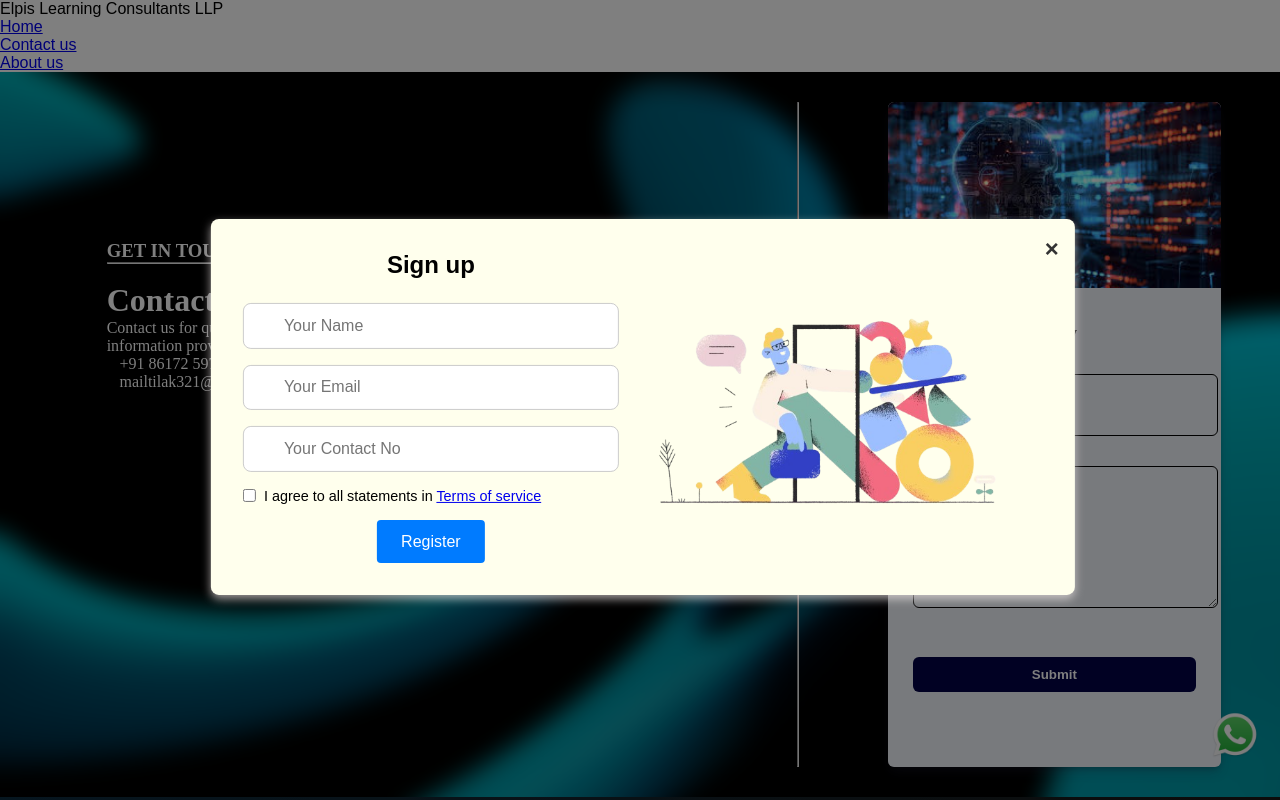
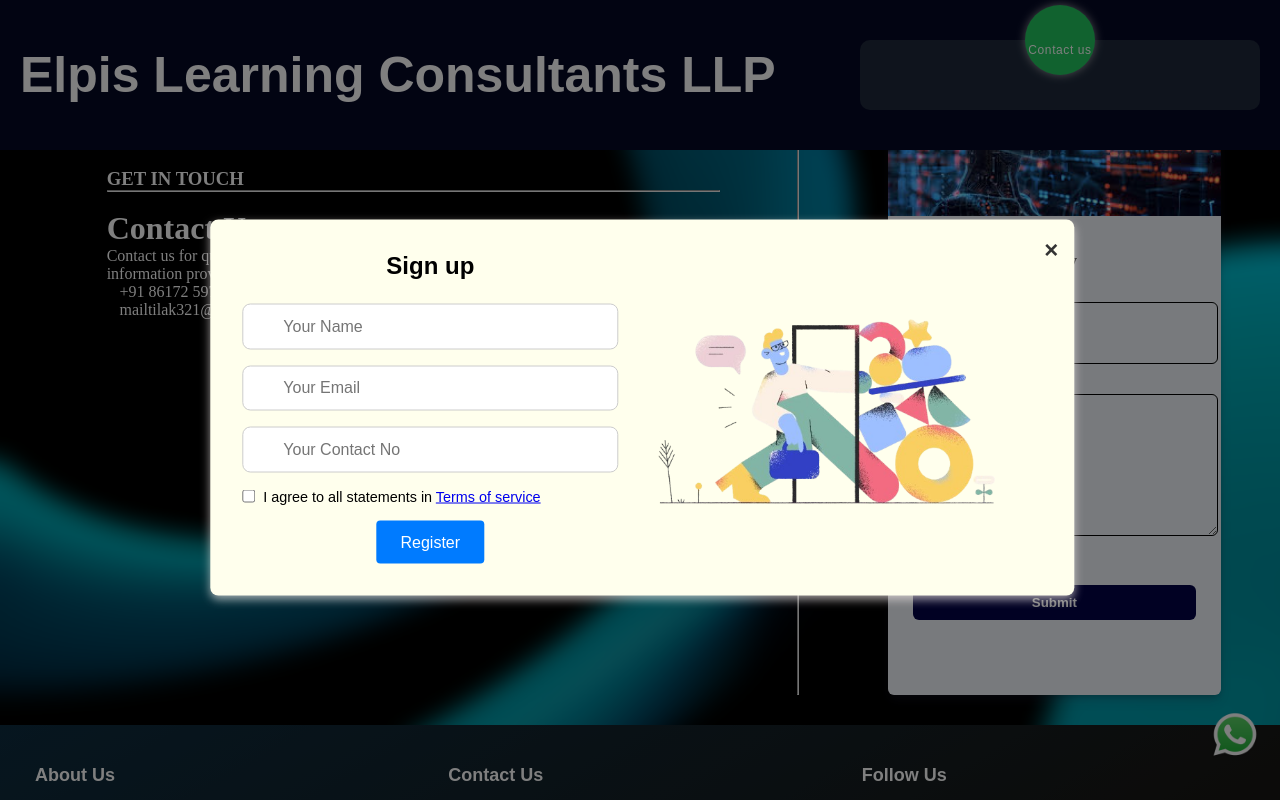
Before and after one commit to el983/demo1, a React (Create React App) app: page /contact in a window 1280 px wide. Shown: the top 800 px of the page. Built offline with nearby package versions, Linux system fonts and the light colour scheme.

Commit message:
Update Navbar.css

```diff
--- a/src/components/Navbar.css
+++ b/src/components/Navbar.css
@@ -1,125 +1,131 @@
-.navbar {
-    margin: 0px;
-    padding: 0px;
+  .container {
     position: fixed;
-    display:flex;
+    display: flex;
+    justify-content: space-between; /* Space between the logo and navigation */
     align-items: center;
-    background-color:#0d2c3f;
-    padding: 20px;
     width: 100%;
+    height: 150px;
+    padding: 0 20px;
+    background-color: #050925;
+    z-index: 90;
+  }
+
+  .logo {
+    font-size: 50px;
+    color: #fff;
+    font-weight: bold;
+    text-align: left;
+  }
+
+  .navigation {
+    position: fixed; /* Keep the navigation always visible */
+    top: 5%; /* Move it upwards by setting a percentage */
+    right: 20px; /* Keep it aligned to the right */
+    transform: translateY(0); /* Remove vertical centering */
+    width: 400px; /* Adjust width for better visibility */
+    height: 70px;
+    background: #1e293b; /* Dark gray */
+    display: flex;
+    justify-content: center;
+    border-radius: 10px;
+    z-index: 90; /* Ensure it stays above other elements */
+  }
+
+  .navigation ul {
+    display: flex;
+    width: 100%;
+    justify-content: space-between; /* Space icons evenly */
+  }
+
+  .navigation ul li {
+    position: relative;
+    list-style: none;
+    width: 70px;
+    height: 70px;
     z-index: 1;
   }
 
-.nav-title {
-    font-family: 'Playfair Display SC';
-    width: 75%;
-    font-size: 50px;
-    margin-left: 0;
-    color: rgb(255, 255, 255);
+  .navigation ul li a {
+    position: relative;
+    display: flex;
+    justify-content: center;
+    align-items: center;
+    flex-direction: column;
+    width: 100%;
+    text-align: center;
+    font-weight: 500;
   }
 
-.lalu {
-    width: 25%;
-    display: flex;
-    align-items: center;
-    justify-content: space-around;
-    margin: auto;
+  .navigation ul li a .icon {
+    position: relative;
+    display: block;
+    line-height: 75px;
+    font-size: 1.5em;
+    text-align: center;
+    transition: 0.5s;
+    color: #bfe3f3; /* Light blue icons */
   }
 
-.lalu span {
-    cursor: pointer;
-    display: none;
-    color: #ffffff;
+  .navigation ul li.active a .icon {
+    transform: translateY(-32px);
   }
 
-.nav-items {
-    width: 90%;
-    height: auto;
-    display: flex;
-    align-items: center;
-    justify-content: space-around;
-    margin: auto;
-    color: white;
-    gap: 3vw;
+  .navigation ul li a .text {
+    position: absolute;
+    color: #fff;
+    font-weight: 400;
+    font-size: 0.75em;
+    letter-spacing: 0.05em;
+    transition: 0.5s;
+    opacity: 0;
+    transform: translateY(20px);
   }
 
-.nav-items1 {
-    display: none;
+  .navigation ul li.active a .text {
+    opacity: 1;
+    transform: translateY(10px);
   }
 
-.nav-items a, .nav-items1 a {
-    position: relative;
-    text-decoration: none;
-    font-family: 'Poppins', sans-serif;
-    color: rgb(255, 255, 255);
-    font-size: 18px;
-    letter-spacing: 0.5px;
+  .navigation ul li a::before {
+    content: ""; /* Pseudo-element for hover effect */
+    position: absolute;
+    top: 0%; /* Center vertically */
+    left: 50%; /* Center horizontally */
+    transform: translate(-50%, -50%) scale(0); /* Start invisible */
+    width: 70px;
+    height: 70px;
+    background: rgba(108, 228, 152, 0.5); /* Semi-transparent green */
+    border-radius: 50%;
+    box-shadow: #a5f6c2;
+    transition: transform 0.3s ease; /* Smooth transition for scale */
+    z-index: -1; /* Place it behind the icon */
   }
 
-.nav-items a:after, .nav-items1 a:after {
-    content: "";
-    position: absolute;
-    background-color: #ffffff;
-    height: 3px;
-    width: 0;
-    left: 0;
-    bottom: -10px;
-    transition: width 0.3s ease-in-out;
+  .navigation ul li a:hover::before {
+    transform: translate(-50%, -50%) scale(1); /* Expand on hover */
   }
 
-.nav-items a:hover:after, .nav-items1 a:hover:after, .active-link:after {
-    width: 100%;
+  .indicator {
+    position: absolute;
+    top: -50%;
+    width: 70px;
+    height: 70px;
+    background: #22c55e; /* Green indicator */
+    border-radius: 50%;
+    border: 0px solid #cbcbcb;
+    box-shadow: 0 0 10px rgba(182, 182, 182, 0.8);
+    transition: transform 0.3s ease-in-out; /* Add smooth transition */
   }
 
-.active-link {
-    color: #ffffff;
+  /* Active indicator movement */
+  .navigation ul li:nth-child(1).active ~ .indicator {
+    transform: translateX(calc(68px * 0));
   }
 
-@media (max-width: 850px) {
-    .span {
-        text-align: right;
+  .navigation ul li:nth-child(2).active ~ .indicator {
+    transform: translateX(calc(55px * 3));
   }
-    .nav-title {
-        width: 90%;
+
+  .navigation ul li:nth-child(3).active ~ .indicator {
+    transform: translateX(calc(82px * 4));
   }
-    .lalu {
-        display: grid;
-        width: 10%;
-    }
-    .lalu span {
-        display: grid;
-        justify-content: right;
-        align-items: right;
-    }
-    .nav-items {
-        display: none;
-    }
-    .nav-items1 {
-        top: 50px;
-        right: 20px;
-        display: none;
-        flex-direction: column;
-        position: fixed;
-        z-index: 2;
-        margin-left: 250px;
-        background-color: #ffffff;
-        padding: 10px;
-        width: 25%;
-        justify-items: center;
-        border-radius: 6px;
-    }
-    .nav-items1 a {
-        width: 100%;
-        background-color: #ffffff;
-        color: #a2a2a2;
-        border-radius: 3px;
-        text-decoration: none;
-        margin-bottom: 3px;
-        text-align: center;
-        font-weight: bold;
-        border: 0px 0px 1px 0px solid #eee;
-    }
-    .nav-pic{
-        margin-top: 72px;
-    }
-}
```
Lines whose indentation alone changed are shown as unchanged.
